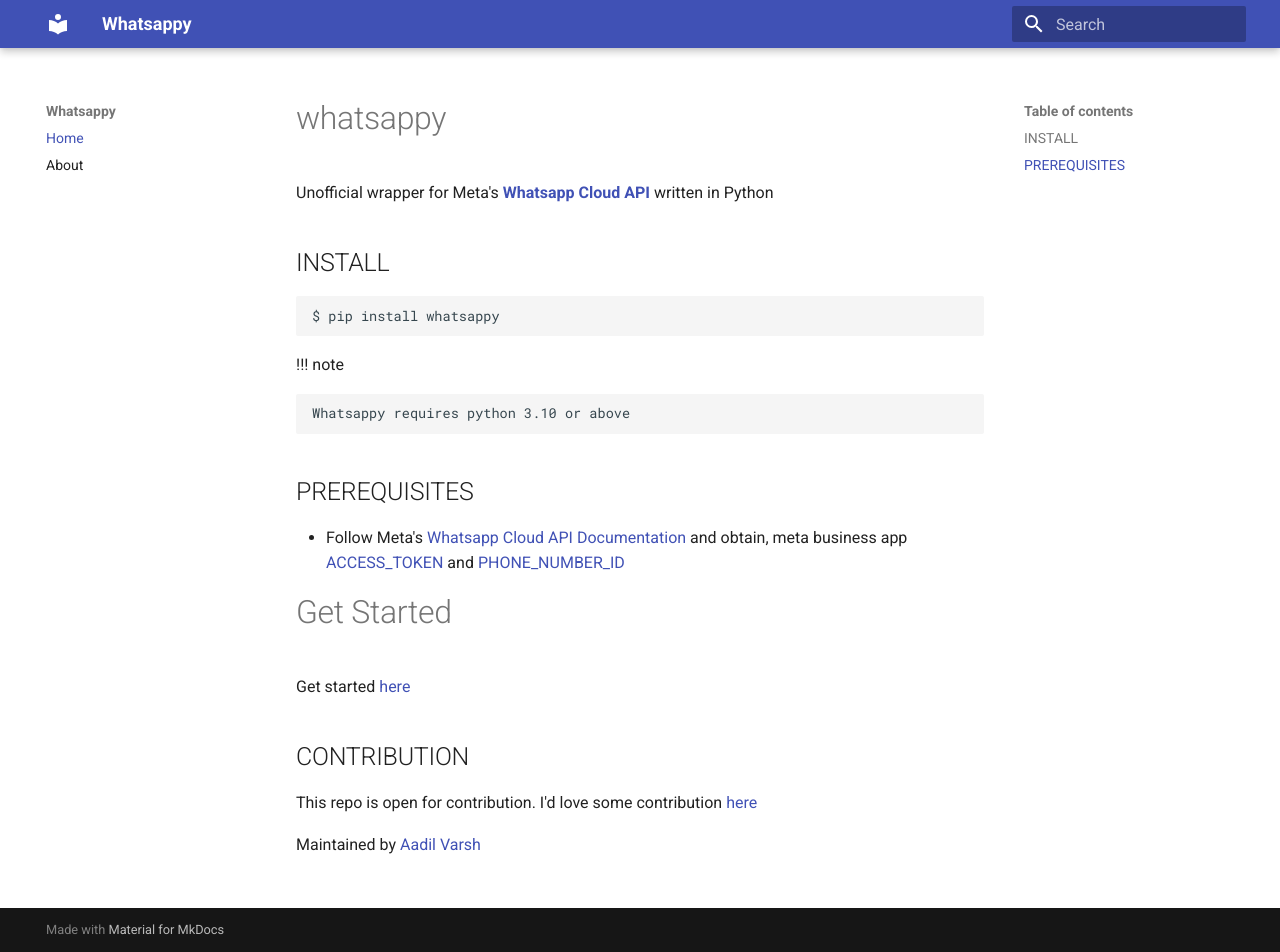
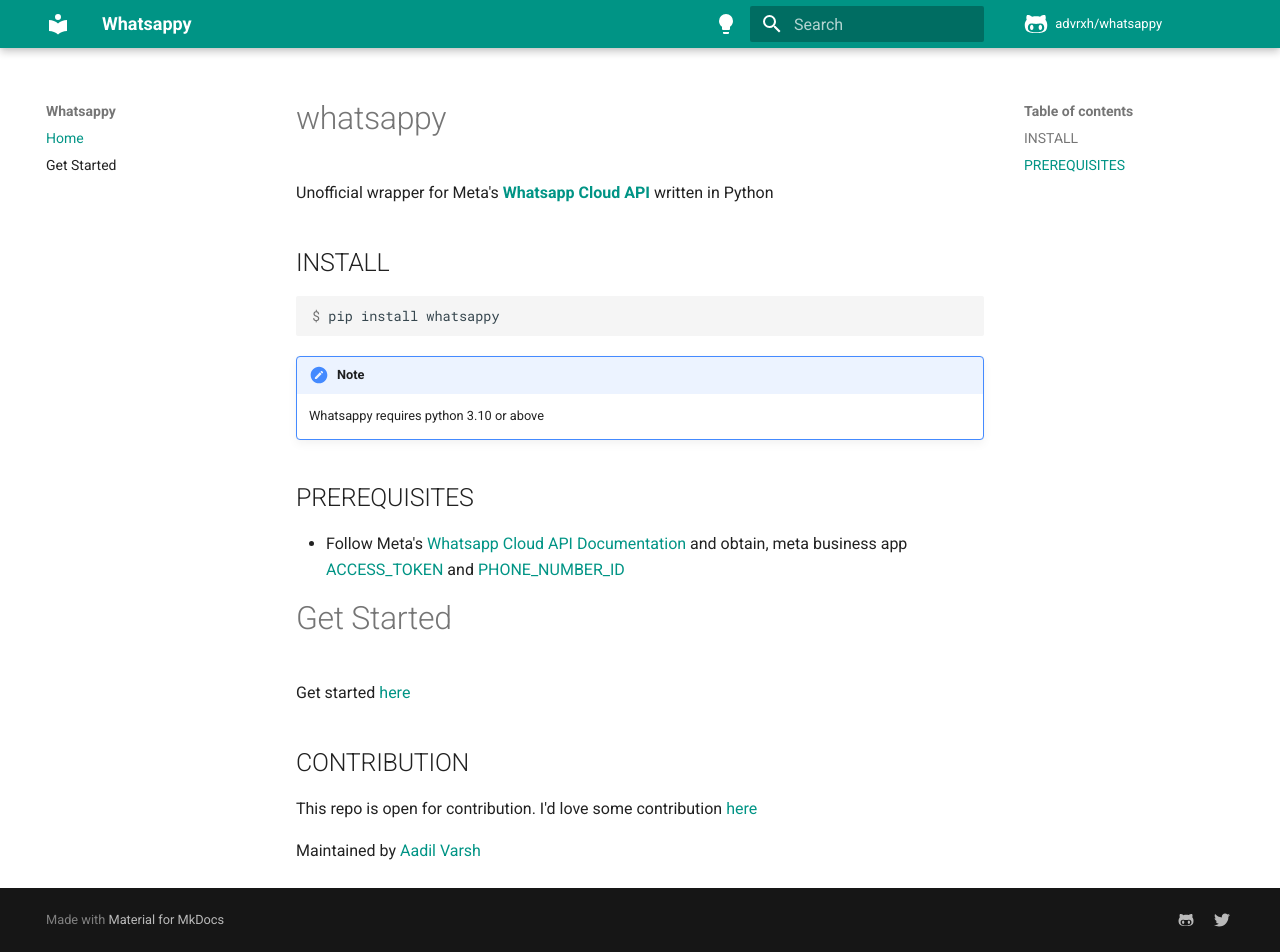
Before and after one commit to advrxh/whatsapie, an MkDocs documentation site: the page built from docs/index.md, in a window 1280 px wide and 952 px high. Built offline with MkDocs 1.6.1 and Material for MkDocs 9.7.7, drawn with Linux system fonts in a browser that asks for light colours; comment, search, counter and statistics services are not loaded.

Commit message:
Update mkdocs.yml

```diff
--- a/mkdocs.yml
+++ b/mkdocs.yml
@@ -1,7 +1,61 @@
 site_name: Whatsappy
-site_url: https://advrxh.github.com/Whatsappy
-nav:
-  - Home: index.md
-  - About: about.md
+site_description: Unofficial Wrapper for Meta's Whatsapp Cloud API written in Python
+site_url: https://advrxh.github.io/whatsappy
 theme:
   name: material
+  palette:
+  - media: "(prefers-color-scheme: light)"
+    scheme: default
+    primary: teal
+    accent: light blue
+    toggle:
+      icon: material/lightbulb
+      name: Switch to light mode
+  - media: "(prefers-color-scheme: dark)"
+    scheme: slate
+    primary: teal
+    accent: light green
+    toggle:
+      icon: material/lightbulb-outline
+      name: Switch to dark mode
+  features:
+  - search.suggest
+  - search.highlight
+  - content.code.annotate
+  - content.tooltips
+  icon:
+    repo: fontawesome/brands/github-alt
+  favicon: img/favicon.png
+  language: en
+repo_name: advrxh/whatsappy
+repo_url: https://github.com/advrxh/whatsappy
+edit_uri: ''
+plugins:
+- search
+nav:
+  - Home : index.md
+  - Get Started: get-started.md
+markdown_extensions:
+  - admonition
+  - pymdownx.details
+  - pymdownx.superfences
+  - pymdownx.highlight:
+      anchor_linenums: true
+  - pymdownx.inlinehilite
+  - pymdownx.snippets
+  - pymdownx.critic
+  - pymdownx.caret
+  - pymdownx.keys
+  - pymdownx.mark
+  - pymdownx.tilde
+  - abbr
+  - attr_list
+extra:
+  analytics:
+    provider: google
+    property: UA-133183413-1
+  social:
+  - icon: fontawesome/brands/github-alt
+    link: https://github.com/advrxh/whatsappy
+  - icon: fontawesome/brands/twitter
+    link: https://twitter.com/advrxh
```
